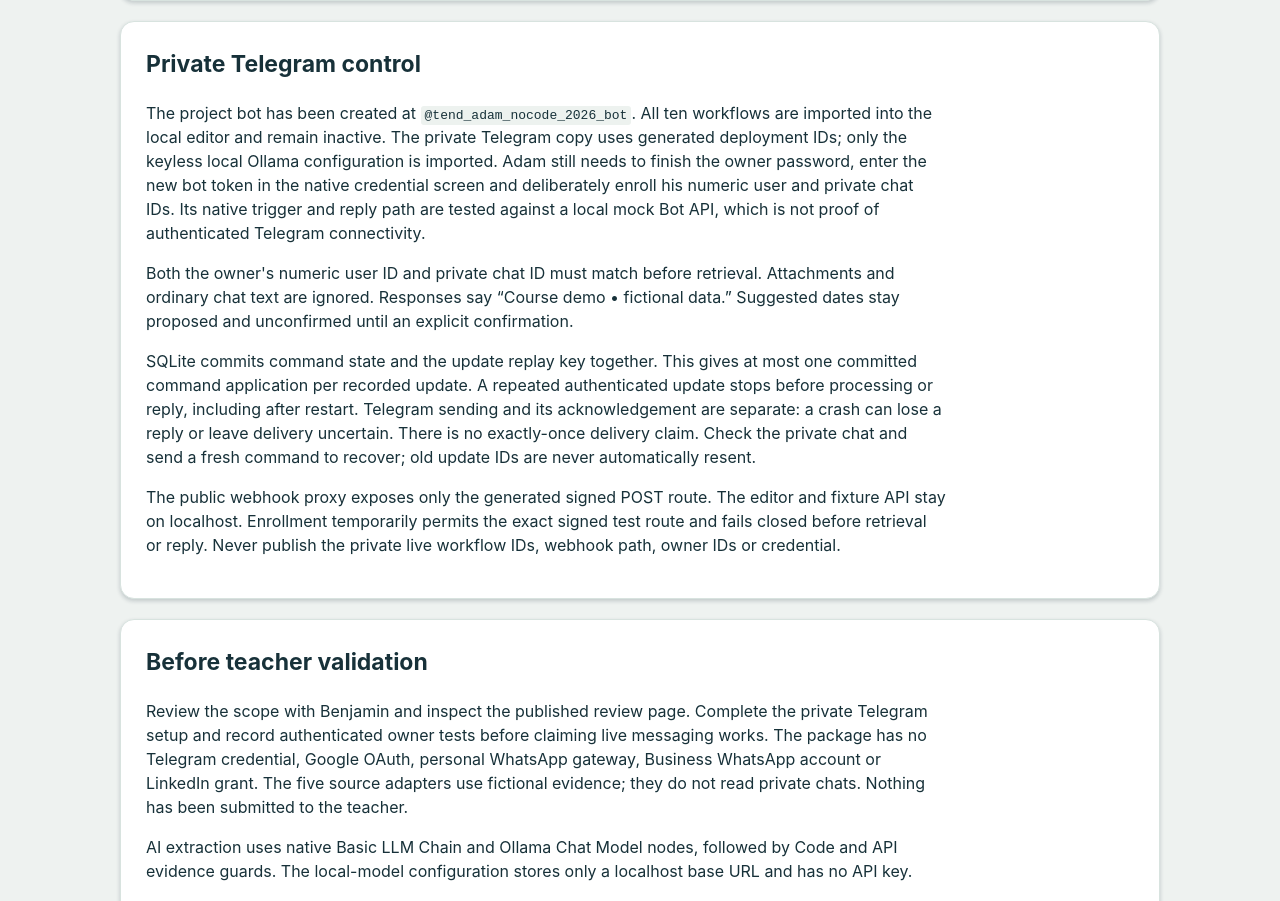
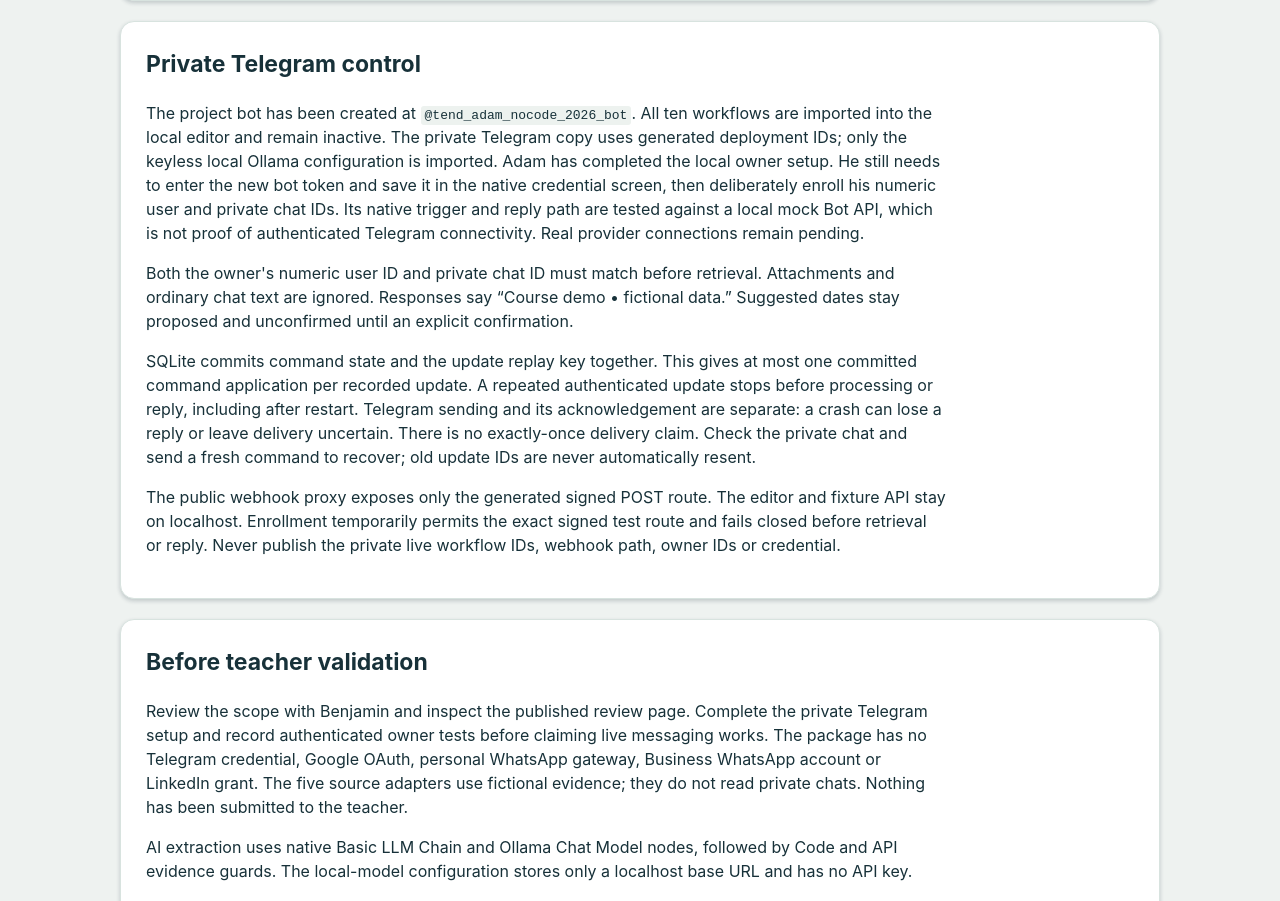
Before and after one commit to Azzbee/Tend-n8n, a website: page Review.html in a window 1280 px wide. Shown: the part 3659-4560 px from the top of the page. Drawn offline with Linux system fonts and the light colour scheme.

Commit message:
Record completed owner setup and pending Telegram enrollment

```diff
--- a/Review.html
+++ b/Review.html
@@ -548,11 +548,12 @@
         <code>@tend_adam_nocode_2026_bot</code>. All ten workflows are imported
         into the local editor and remain inactive. The private Telegram copy
         uses generated deployment IDs; only the keyless local Ollama
-        configuration is imported. Adam still needs to finish the owner
-        password, enter the new bot token in the native credential screen and
-        deliberately enroll his numeric user and private chat IDs. Its native
-        trigger and reply path are tested against a local mock Bot API, which is
-        not proof of authenticated Telegram connectivity.
+        configuration is imported. Adam has completed the local owner setup. He
+        still needs to enter the new bot token and save it in the native
+        credential screen, then deliberately enroll his numeric user and private
+        chat IDs. Its native trigger and reply path are tested against a local
+        mock Bot API, which is not proof of authenticated Telegram connectivity.
+        Real provider connections remain pending.
       </p>
       <p>
         Both the owner's numeric user ID and private chat ID must match before
```
